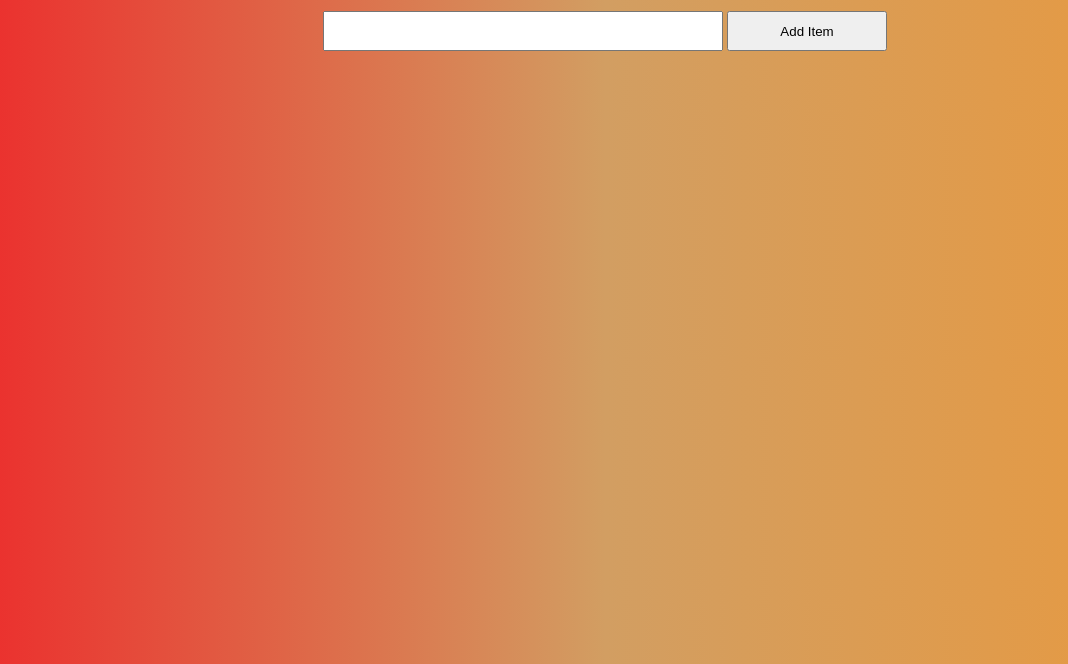
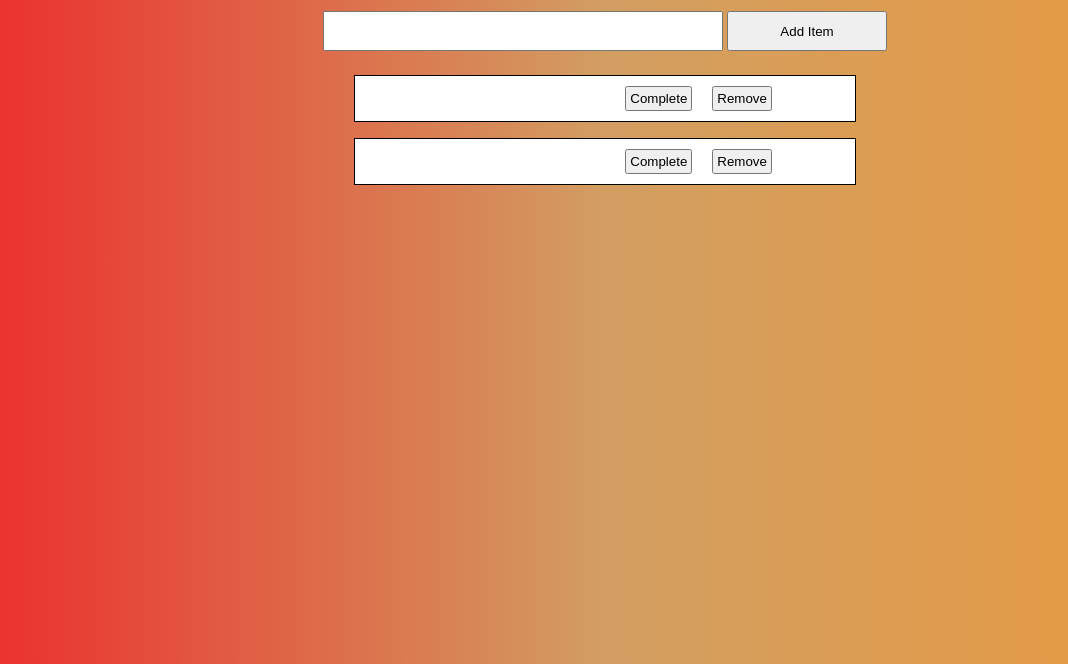
Before and after one commit to HarshThale/TodoApp, a plain HTML site: page index.html in a window 1280 px wide. Shown: the part 136-800 px from the top of the page, without its empty margins (35-1103 px from the left). Drawn offline with Linux system fonts and the light colour scheme.

Commit message:
Update: created ul and li
Created ul and li and add some styling and also added complete and remove button.

```diff
--- a/index.html
+++ b/index.html
@@ -15,6 +15,23 @@
             <input type="text" id="input" class="input-box">
             <input type="button" id="btn-submit" class="btn-sub" value="Add Item">
         </div>
+
+        <ul id="items" class="itemsList">
+            <li id="added-items" class="item-group">
+                <p class="item-name">Item 1</p>
+                <div class="buttons">
+                    <button id="done" class="complete-btn mp">Complete</button>
+                <button id="remove" class="rm-btn mp">Remove</button>
+                </div>
+            </li>
+            <li id="added-items" class="item-group">
+                <p class="item-name">Item 1</p>
+                <div class="buttons">
+                    <button id="done" class="complete-btn mp">Complete</button>
+                <button id="remove" class="rm-btn mp">Remove</button>
+                </div>
+            </li>
+        </ul>
     </section>
 </body>
 </html>
--- a/style.css
+++ b/style.css
@@ -34,3 +34,31 @@ body{
     width: 10rem;
     height: 2.5rem;
 }
+
+.itemsList {
+    margin-top: 1.5rem;
+    padding: 0 22%;
+    list-style: none;
+    align-items: center;
+}
+
+.item-group {
+    border: 1px solid black;
+    background: white;
+    margin: 1rem 0;
+    padding: 10px;
+    display: flex;
+    justify-content: space-around;
+}
+
+.item-name {
+    color: white;
+}
+
+.mp {
+    padding: 3px;
+}
+
+.complete-btn {
+    margin-right: 1rem;
+}
```
